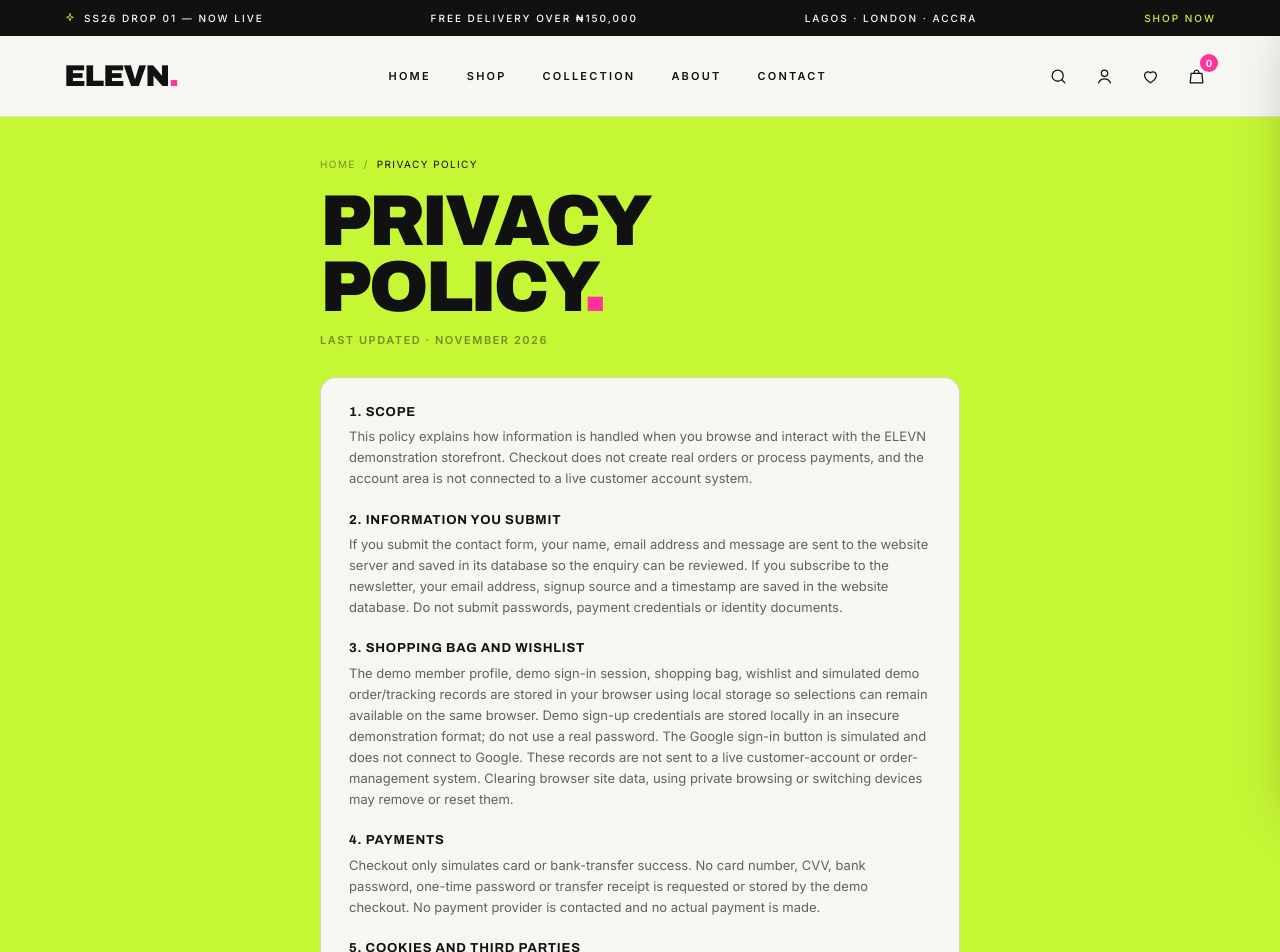
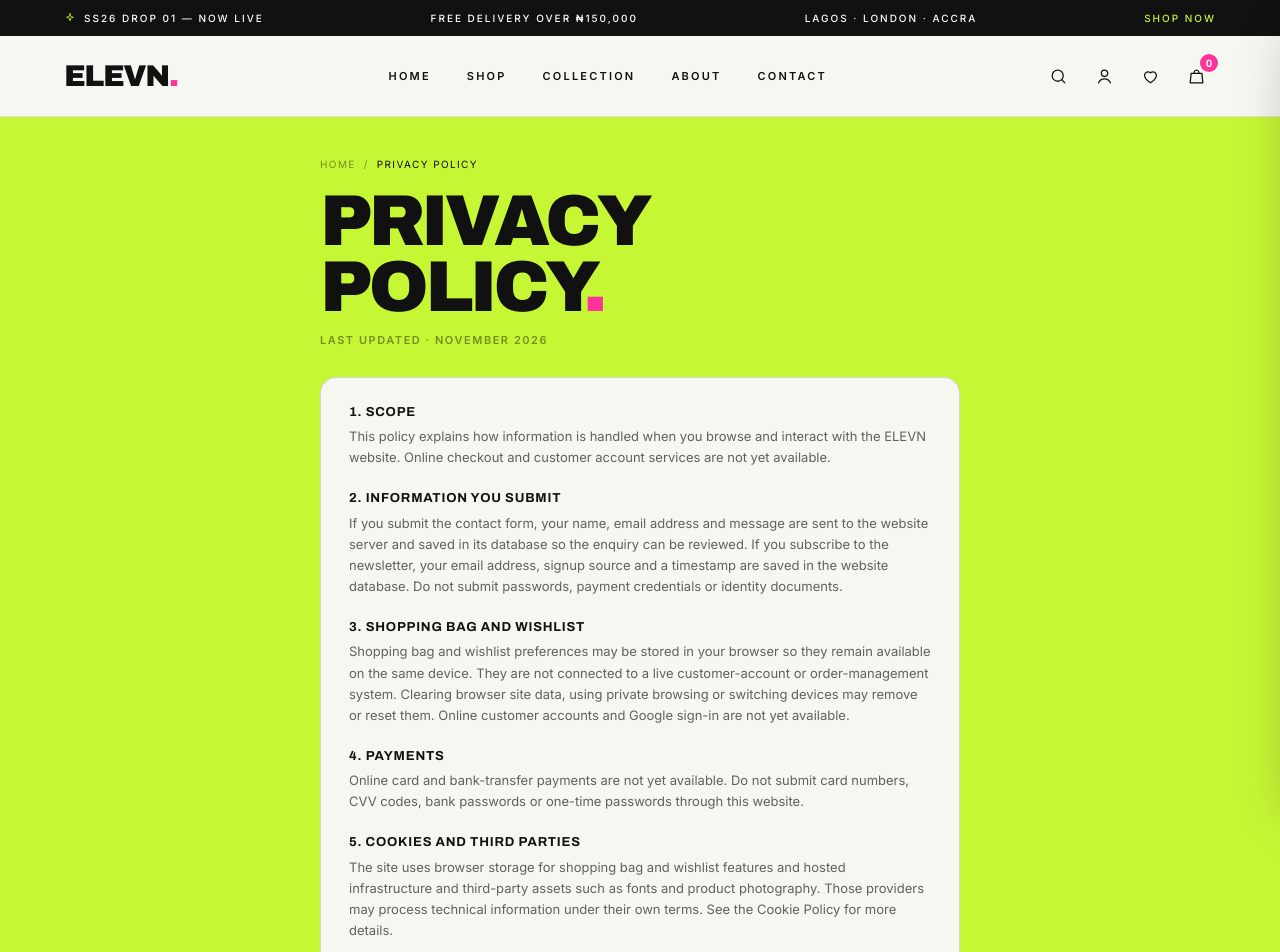
Before and after one commit to dbobmanuel29-hue/elevn, a Next.js app: page /privacy in a window 1280 px wide. Shown: the top 952 px of the page. Built offline with nearby package versions, Linux system fonts and the light colour scheme.

Commit message:
Remove demo-facing copy and clarify launch availability

```diff
--- a/src/app/privacy/page.tsx
+++ b/src/app/privacy/page.tsx
@@ -1,11 +1,11 @@
 import type { Metadata } from "next";
 import Link from "next/link";
-export const metadata: Metadata = { title:"Privacy Policy", description:"What information the ELEVN demonstration storefront stores and how it is used." };
+export const metadata: Metadata = { title:"Privacy Policy", description:"What information ELEVN stores and how it is used." };
 const SECTIONS=[
-{title:"1. Scope",body:"This policy explains how information is handled when you browse and interact with the ELEVN demonstration storefront. Checkout does not create real orders or process payments, and the account area is not connected to a live customer account system."},
+{title:"1. Scope",body:"This policy explains how information is handled when you browse and interact with the ELEVN website. Online checkout and customer account services are not yet available."},
 {title:"2. Information you submit",body:"If you submit the contact form, your name, email address and message are sent to the website server and saved in its database so the enquiry can be reviewed. If you subscribe to the newsletter, your email address, signup source and a timestamp are saved in the website database. Do not submit passwords, payment credentials or identity documents."},
-{title:"3. Shopping bag and wishlist",body:"The demo member profile, demo sign-in session, shopping bag, wishlist and simulated demo order/tracking records are stored in your browser using local storage so selections can remain available on the same browser. Demo sign-up credentials are stored locally in an insecure demonstration format; do not use a real password. The Google sign-in button is simulated and does not connect to Google. These records are not sent to a live customer-account or order-management system. Clearing browser site data, using private browsing or switching devices may remove or reset them."},
-{title:"4. Payments",body:"Checkout only simulates card or bank-transfer success. No card number, CVV, bank password, one-time password or transfer receipt is requested or stored by the demo checkout. No payment provider is contacted and no actual payment is made."},
+{title:"3. Shopping bag and wishlist",body:"Shopping bag and wishlist preferences may be stored in your browser so they remain available on the same device. They are not connected to a live customer-account or order-management system. Clearing browser site data, using private browsing or switching devices may remove or reset them. Online customer accounts and Google sign-in are not yet available."},
+{title:"4. Payments",body:"Online card and bank-transfer payments are not yet available. Do not submit card numbers, CVV codes, bank passwords or one-time passwords through this website."},
 {title:"5. Cookies and third parties",body:"The site uses browser storage for shopping bag and wishlist features and hosted infrastructure and third-party assets such as fonts and product photography. Those providers may process technical information under their own terms. See the Cookie Policy for more details."},
 {title:"6. Use and retention",body:"Contact information is used to handle enquiries; newsletter email addresses are used to manage the newsletter list. Contact and newsletter records remain in the website database until deleted through the relevant administration process. You can request access, correction or deletion through the Contact page."},
 {title:"7. Security",body:"No online service can promise absolute security. Use an up-to-date browser and do not submit sensitive credentials. The website's hosting, database and asset providers may process technical information as part of delivering their services."},
```
